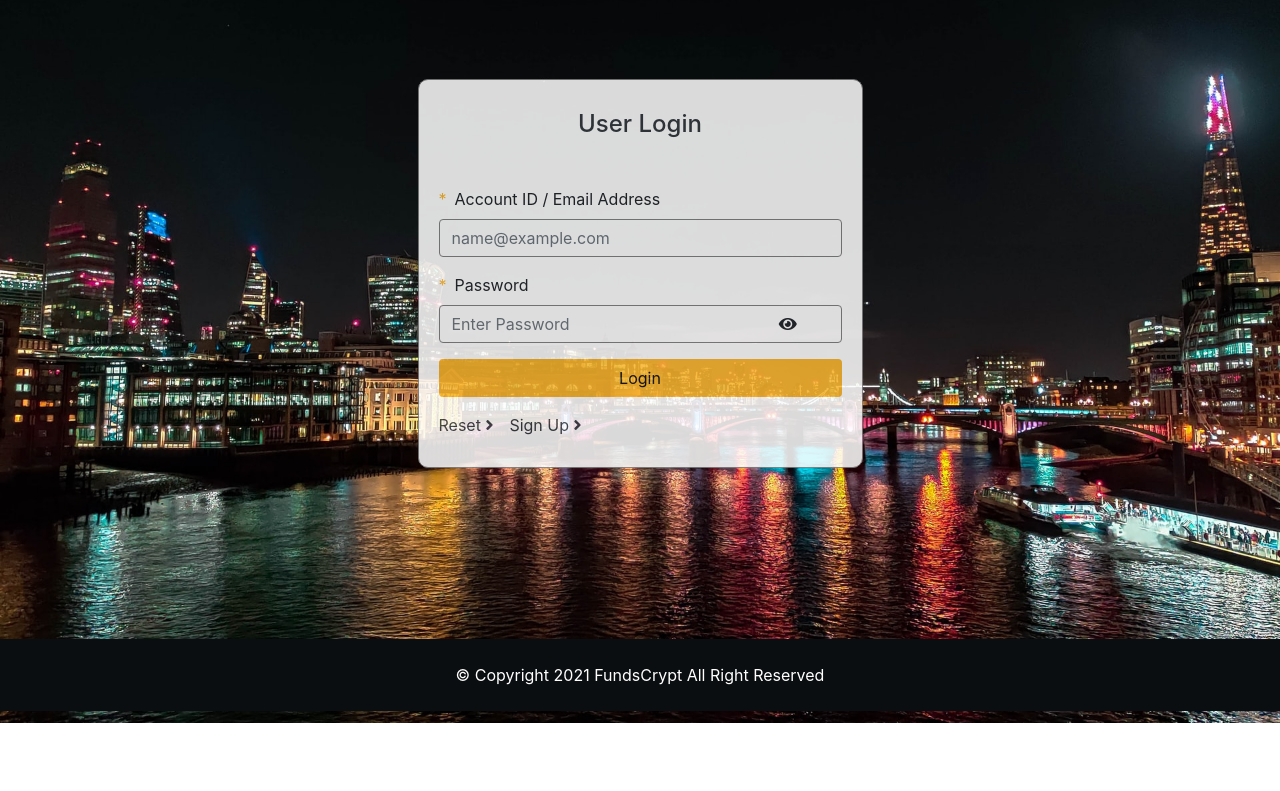
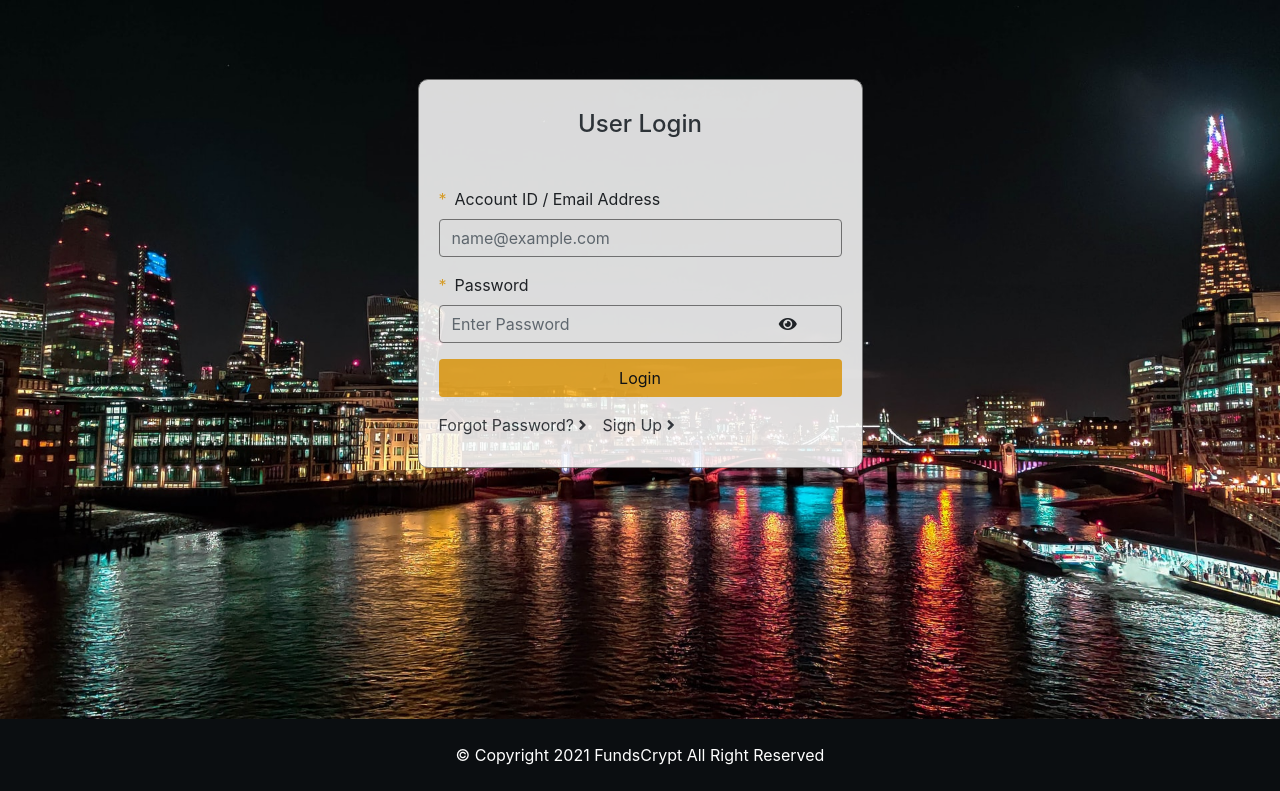
Before and after one commit to DivineChuks/fundlog, a plain HTML site: page index.html in a window 1280 px wide. Shown: the part 77-868 px from the top of the page. Before the commit the page ends 800 px from the top, so only its background shows below. Drawn offline with Linux system fonts and the light colour scheme.

Commit message:
more commit

```diff
--- a/css/style.css
+++ b/css/style.css
@@ -18,7 +18,7 @@ a {
 
 .form-section {
   margin-top: 80px;
-  min-height: 70vh;
+  min-height: 80vh;
 }
 
 #form {
--- a/index.html
+++ b/index.html
@@ -5,6 +5,7 @@
     <meta http-equiv="X-UA-Compatible" content="IE=edge">
     <meta name="viewport" content="width=device-width, initial-scale=1.0">
     <link rel="stylesheet" href="css/style.css">
+    <link rel="icon" href="images/FundsCrypt.jpg">
         <!--font awesome-->
     <link href="font/css/all.css" rel="stylesheet">
     <!-- Boostrap csss-->
@@ -51,7 +52,7 @@
 
                       <a href="https://online.fundscrypt.com/register" class="btn btn-block mb-3 btnReg">Login</a>
                       <div class="d-flex">
-                        <a href="#" class="text-dark pr-3">Reset <i class="fas fa-angle-right"></i></a>
+                        <a href="#" class="text-dark pr-3">Forgot Password? <i class="fas fa-angle-right"></i></a>
                         <a href="https://online.fundscrypt.com/register" class="text-dark">Sign Up <i class="fas fa-angle-right"></i></a>
                       </div>
                   </form>
```
Also changed, not shown: images/FundsCrypt.jpg (added).
